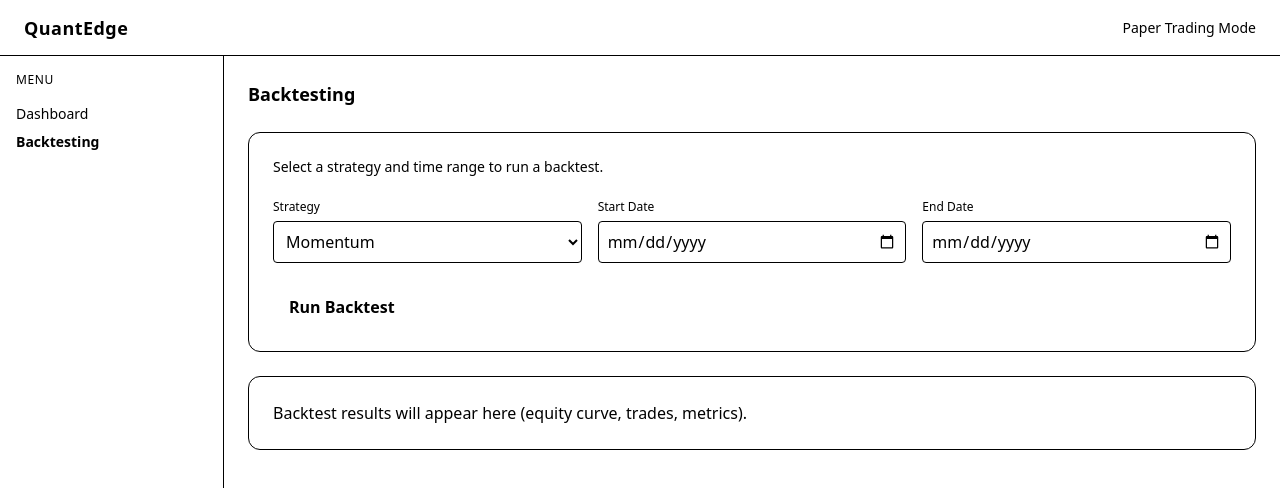
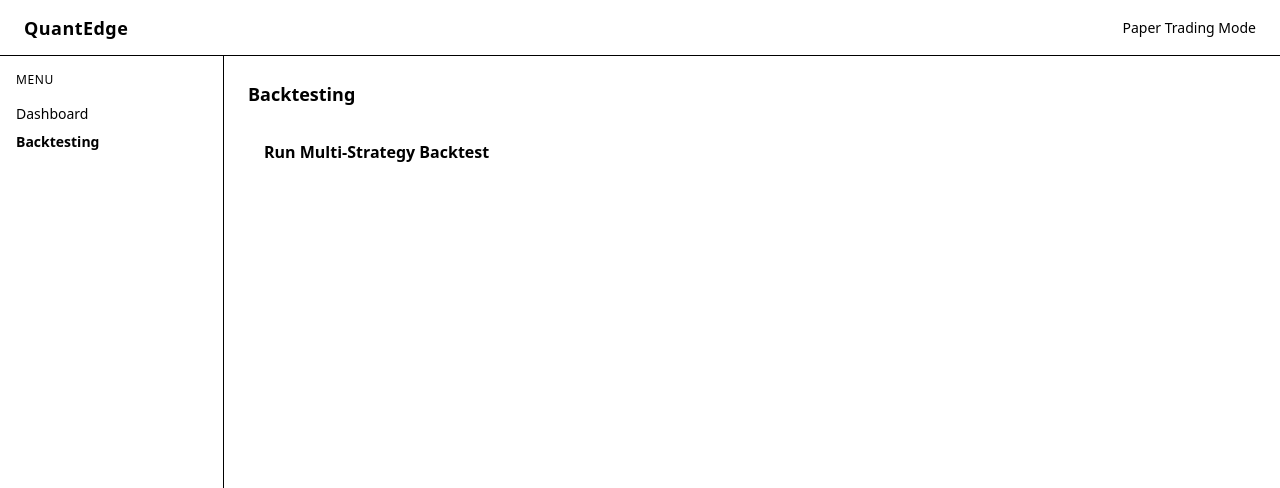
Before and after one commit to avi9prasad/QuantEdge, a React (Vite) app: page /backtesting in a window 1280 px wide. Shown: the top 488 px of the page. Built offline with nearby package versions, Linux system fonts and the light colour scheme; the HTML template or start-up script is replaced by a standard one.

Commit message:
updated backtracking to multiple back tracking code in single page and upadtes on some code

```diff
--- a/src/screen/pages/Backtesting.tsx
+++ b/src/screen/pages/Backtesting.tsx
@@ -1,56 +1,201 @@
+import { useState } from "react";
+import {
+  LineChart,
+  Line,
+  ResponsiveContainer,
+  XAxis,
+  YAxis,
+  Tooltip,
+} from "recharts";
+
+/* =======================
+   TYPES
+======================= */
+
+type Candle = {
+  time: string;
+  price: number;
+};
+
+type Trade = {
+  entryPrice: number;
+  exitPrice: number;
+  pnl: number;
+};
+
+type StrategyResult = {
+  equityCurve: number[];
+  trades: Trade[];
+  totalPnL: number;
+};
+
+/* =======================
+   MARKET DATA
+======================= */
+
+function generateMarketData(len = 120): Candle[] {
+  let price = 100;
+  return Array.from({ length: len }, (_, i) => {
+    price += Math.random() * 4 - 2;
+    return {
+      time: `T${i}`,
+      price: Number(Math.max(price, 1).toFixed(2)),
+    };
+  });
+}
+
+/* =======================
+   STRATEGIES
+======================= */
+
+function momentumStrategy(data: Candle[]): Trade[] {
+  const trades: Trade[] = [];
+  let entry: number | null = null;
+
+  for (let i = 1; i < data.length; i++) {
+    if (data[i].price > data[i - 1].price && entry === null) {
+      entry = data[i].price;
+    }
+
+    if (data[i].price < data[i - 1].price && entry !== null) {
+      trades.push({
+        entryPrice: entry,
+        exitPrice: data[i].price,
+        pnl: Number((data[i].price - entry).toFixed(2)),
+      });
+      entry = null;
+    }
+  }
+  return trades;
+}
+
+function meanReversionStrategy(data: Candle[]): Trade[] {
+  return data.slice(2).map((d) => ({
+    entryPrice: d.price,
+    exitPrice: d.price + 1,
+    pnl: 1,
+  }));
+}
+
+/* =======================
+   BACKTEST ENGINE
+======================= */
+
+function runMultiStrategyBacktest(): Record<string, StrategyResult> {
+  const data = generateMarketData();
+
+  const strategies = {
+    Momentum: momentumStrategy,
+    MeanReversion: meanReversionStrategy,
+  };
+
+  const results: Record<string, StrategyResult> = {};
+
+  Object.entries(strategies).forEach(([name, fn]) => {
+    let equity = 100000;
+    const trades = fn(data);
+    const curve = [equity];
+
+    trades.forEach((t) => {
+      equity += t.pnl * 100;
+      curve.push(Number(equity.toFixed(2)));
+    });
+
+    results[name] = {
+      trades,
+      equityCurve: curve,
+      totalPnL: Number((equity - 100000).toFixed(2)),
+    };
+  });
+
+  return results;
+}
+
+/* =======================
+   PAGE
+======================= */
+
 export default function Backtesting() {
+  const [results, setResults] =
+    useState<Record<string, StrategyResult> | null>(null);
+
   return (
     <div className="p-6 space-y-6">
       <h1 className="text-lg font-semibold text-textPrimary">
         Backtesting
       </h1>
 
-      <div className="bg-panel border border-panelBorder p-6 rounded-xl">
-        <p className="text-textMuted text-sm mb-4">
-          Select a strategy and time range to run a backtest.
-        </p>
+      <button
+        onClick={() => setResults(runMultiStrategyBacktest())}
+        className="bg-primary text-black px-4 py-2 rounded font-semibold"
+      >
+        Run Multi-Strategy Backtest
+      </button>
 
-        <div className="grid grid-cols-3 gap-4">
-          <div>
-            <label className="text-xs text-textMuted">
-              Strategy
-            </label>
-            <select className="w-full mt-1 bg-background border border-panelBorder p-2 rounded text-textPrimary">
-              <option>Momentum</option>
-              <option>Mean Reversion</option>
-              <option>Breakout</option>
-            </select>
+      {results &&
+        Object.entries(results).map(([strategy, result]) => (
+          <div
+            key={strategy}
+            className="bg-panel border border-panelBorder p-4 rounded-xl space-y-4"
+          >
+            <h2 className="font-semibold text-textPrimary">
+              {strategy} — P&L ₹{result.totalPnL}
+            </h2>
+
+            {/* Equity Curve */}
+            {result.equityCurve.length > 1 && (
+              <div className="h-64">
+                <ResponsiveContainer width="100%" height="100%">
+                  <LineChart
+                    data={result.equityCurve.map((v, i) => ({
+                      step: i,
+                      equity: v,
+                    }))}
+                  >
+                    <XAxis dataKey="step" />
+                    <YAxis />
+                    <Tooltip />
+                    <Line
+                      dataKey="equity"
+                      stroke="#22c55e"
+                      dot={false}
+                    />
+                  </LineChart>
+                </ResponsiveContainer>
+              </div>
+            )}
+
+            {/* Trade Table */}
+            {result.trades.length > 0 && (
+              <table className="w-full text-sm">
+                <thead className="text-textMuted">
+                  <tr>
+                    <th>Entry</th>
+                    <th>Exit</th>
+                    <th>P&L</th>
+                  </tr>
+                </thead>
+                <tbody>
+                  {result.trades.map((t, i) => (
+                    <tr key={`${strategy}-trade-${i}`}>
+                      <td>{t.entryPrice}</td>
+                      <td>{t.exitPrice}</td>
+                      <td
+                        className={
+                          t.pnl >= 0
+                            ? "text-primary"
+                            : "text-danger"
+                        }
+                      >
+                        {t.pnl}
+                      </td>
+                    </tr>
+                  ))}
+                </tbody>
+              </table>
+            )}
           </div>
-
-          <div>
-            <label className="text-xs text-textMuted">
-              Start Date
-            </label>
-            <input
-              type="date"
-              className="w-full mt-1 bg-background border border-panelBorder p-2 rounded text-textPrimary"
-            />
-          </div>
-
-          <div>
-            <label className="text-xs text-textMuted">
-              End Date
-            </label>
-            <input
-              type="date"
-              className="w-full mt-1 bg-background border border-panelBorder p-2 rounded text-textPrimary"
-            />
-          </div>
-        </div>
-
-        <button className="mt-6 bg-primary text-black px-4 py-2 rounded font-semibold">
-          Run Backtest
-        </button>
-      </div>
-
-      <div className="bg-panel border border-panelBorder p-6 rounded-xl text-textMuted">
-        Backtest results will appear here (equity curve, trades, metrics).
-      </div>
+        ))}
     </div>
   );
 }
--- /dev/null
+++ b/src/services/backtestEngine.ts
@@ -0,0 +1,94 @@
+/* ===== TYPES ===== */
+
+export type Candle = {
+  time: string;
+  price: number;
+};
+
+export type Trade = {
+  entryPrice: number;
+  exitPrice: number;
+  pnl: number;
+};
+
+export type BacktestResult = {
+  equityCurve: number[];
+  trades: Trade[];
+  totalPnL: number;
+};
+
+/* ===== MARKET DATA ===== */
+
+function generateMarketData(len = 120): Candle[] {
+  let price = 100;
+  return Array.from({ length: len }, (_, i) => {
+    price += Math.random() * 4 - 2;
+    return {
+      time: `T${i}`,
+      price: Number(Math.max(price, 1).toFixed(2)),
+    };
+  });
+}
+
+/* ===== STRATEGIES ===== */
+
+export function momentumStrategy(data: Candle[]): Trade[] {
+  const trades: Trade[] = [];
+  let entry: number | null = null;
+
+  for (let i = 1; i < data.length; i++) {
+    if (data[i].price > data[i - 1].price && entry === null) {
+      entry = data[i].price;
+    }
+
+    if (data[i].price < data[i - 1].price && entry !== null) {
+      trades.push({
+        entryPrice: entry,
+        exitPrice: data[i].price,
+        pnl: Number((data[i].price - entry).toFixed(2)),
+      });
+      entry = null;
+    }
+  }
+  return trades;
+}
+
+export function meanReversionStrategy(data: Candle[]): Trade[] {
+  return data.slice(2).map(d => ({
+    entryPrice: d.price,
+    exitPrice: d.price + 1,
+    pnl: 1,
+  }));
+}
+
+
+export function runMultiStrategyBacktest() {
+  const data = generateMarketData();
+
+  const strategies = {
+    Momentum: momentumStrategy,
+    MeanReversion: meanReversionStrategy,
+  };
+
+  const results: Record<string, BacktestResult> = {};
+
+  Object.entries(strategies).forEach(([name, fn]) => {
+    let equity = 100000;
+    const trades = fn(data);
+    const curve = [equity];
+
+    trades.forEach(t => {
+      equity += t.pnl * 100;
+      curve.push(equity);
+    });
+
+    results[name] = {
+      trades,
+      equityCurve: curve,
+      totalPnL: equity - 100000,
+    };
+  });
+
+
+  return results;
+}
```
